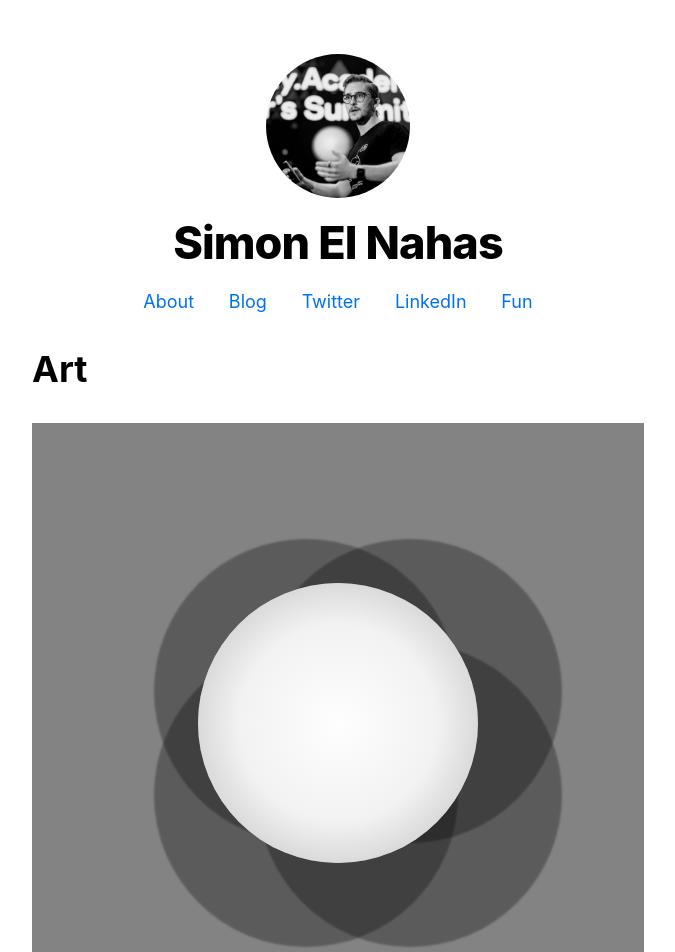
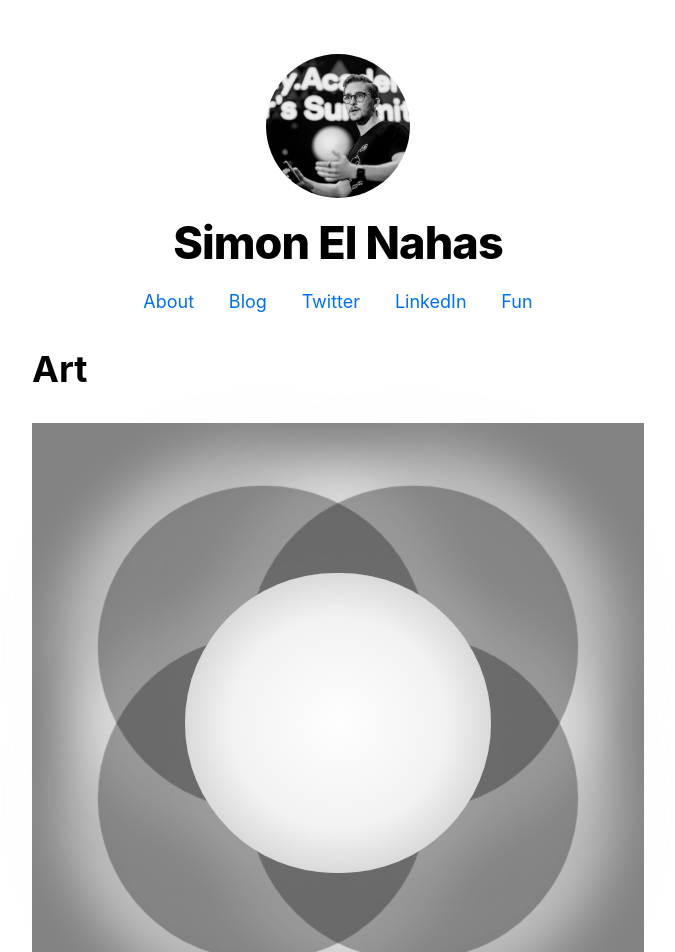
Before and after one commit to simonelnahas/simonelnahas.com, a Next.js app: page /art in a window 1280 px wide. Shown: the top 952 px of the page, without its empty margins (302-977 px from the left). Built offline with nearby package versions, Linux system fonts and the light colour scheme.

Commit message:
spheres move with mouse

```diff
--- a/pages/art.js
+++ b/pages/art.js
@@ -2,20 +2,17 @@ import { useState } from 'react';
 import Layout from '../components/layout';
 import styles from './art.module.css';
 
-function greyShadow(distanceX, distanceY) {
+function greyShadow(x, y) {
   return (
-    distanceX +
-    'px ' +
-    distanceY +
-    'px 2px 12px rgba(0,0,0, 0.3)'
+    x + 'px ' + y + 'px 1px 12px rgba(0,0,0, 0.3)'
   );
 }
 
-function whiteShadow(distance, x, y) {
+function whiteShadow(x, y) {
   return (
-    distance * x +
+    x +
     'px ' +
-    distance * y +
+    y +
     'px 50px 50px rgba(249, 249, 249,0.5)'
   );
 }
@@ -27,45 +24,48 @@ function boxShadowCss(mousePosition) {
     [1, -1],
     [-1, -1],
   ];
-  const distance = 52;
+  const distance = 100;
+  const factor = 250;
   const blackShadows = directions.map(
     ([x, y]) => {
       return greyShadow(
-        x * distance + mousePosition.x,
-        y * distance + mousePosition.y,
+        (x * (distance * mousePosition.x)) /
+          factor,
+        (y * (distance * mousePosition.y)) /
+          factor,
       );
     },
   );
   const whiteShadows = directions.map(
     ([x, y]) => {
       return whiteShadow(
-        distance,
-        mousePosition.x + x,
-        mousePosition.y + y,
+        (x * (distance * mousePosition.x)) /
+          factor,
+        (y * (distance * mousePosition.y)) /
+          factor,
       );
     },
   );
   const allShadows = [
     ...blackShadows,
-    // ...whiteShadows,
+    ...whiteShadows,
   ].join(', ');
 
   return allShadows;
 }
 
 export default function Art() {
+  // TODO: make it spread out the close i am
+  const defaultCoordinates = { x: -188, y: -188 };
   const [mousePosition, setMousePosition] =
-    useState({
-      x: 20,
-      y: 20,
-    });
+    useState(defaultCoordinates);
   const handleMouseMove = (e) => {
     var rect = e.target.getBoundingClientRect();
-    console.log(rect);
     setMousePosition({
       x: e.clientX - rect.left - rect.width / 2,
       y: e.clientY - rect.top - rect.height / 2,
     });
+    console.log(mousePosition);
   };
 
   return (
@@ -74,6 +74,9 @@ export default function Art() {
       <div
         className={styles.sphereHolder}
         onMouseMove={handleMouseMove}
+        onMouseLeave={() =>
+          setMousePosition(defaultCoordinates)
+        }
       >
         <div
           className={styles.sphere}
--- a/pages/art.module.css
+++ b/pages/art.module.css
@@ -15,9 +15,10 @@
   );
   transform: rotateX(0deg) rotateY(0deg) scale(1);
 
-  height: 280px;
-  width: 280px;
-  border-radius: 140px;
+  height: 50%;
+  width: 50%;
+  border-radius: 999px;
+  transition: box-shadow 0.3s;
   /* animation: circle-square 10s ease-in-out
     infinite; */
 }
```
